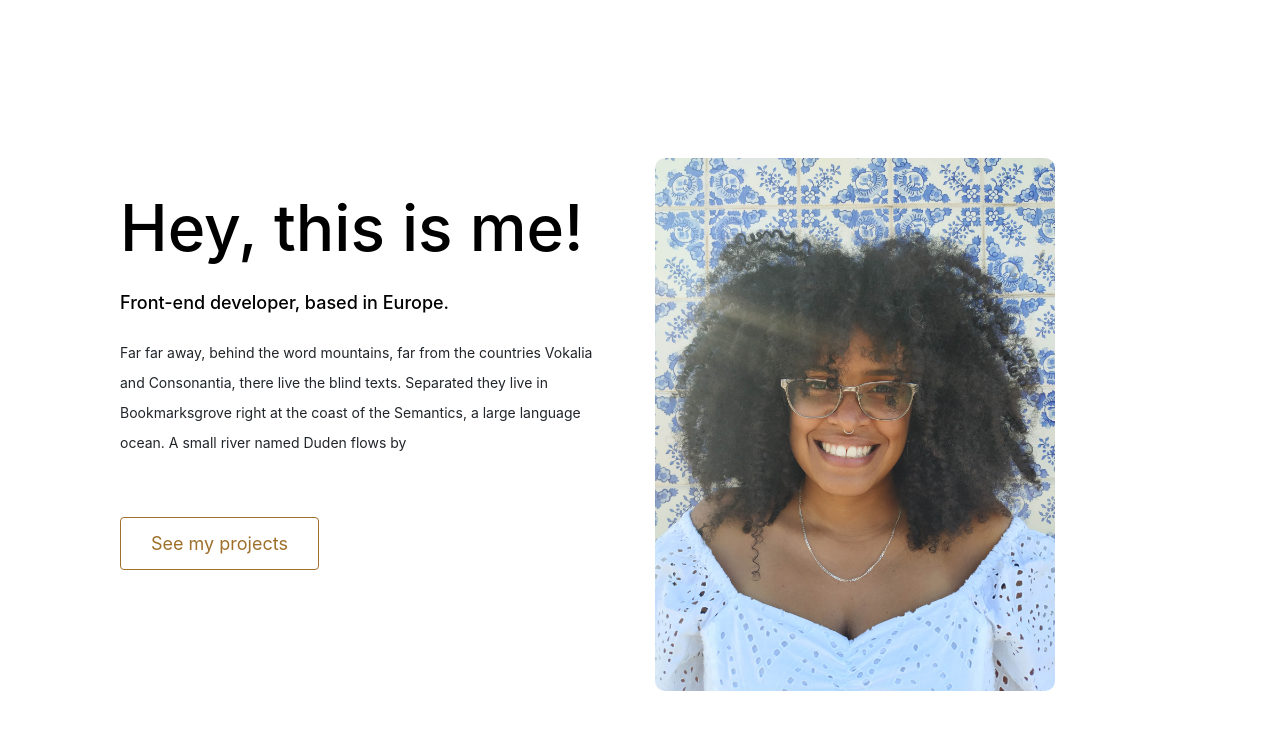
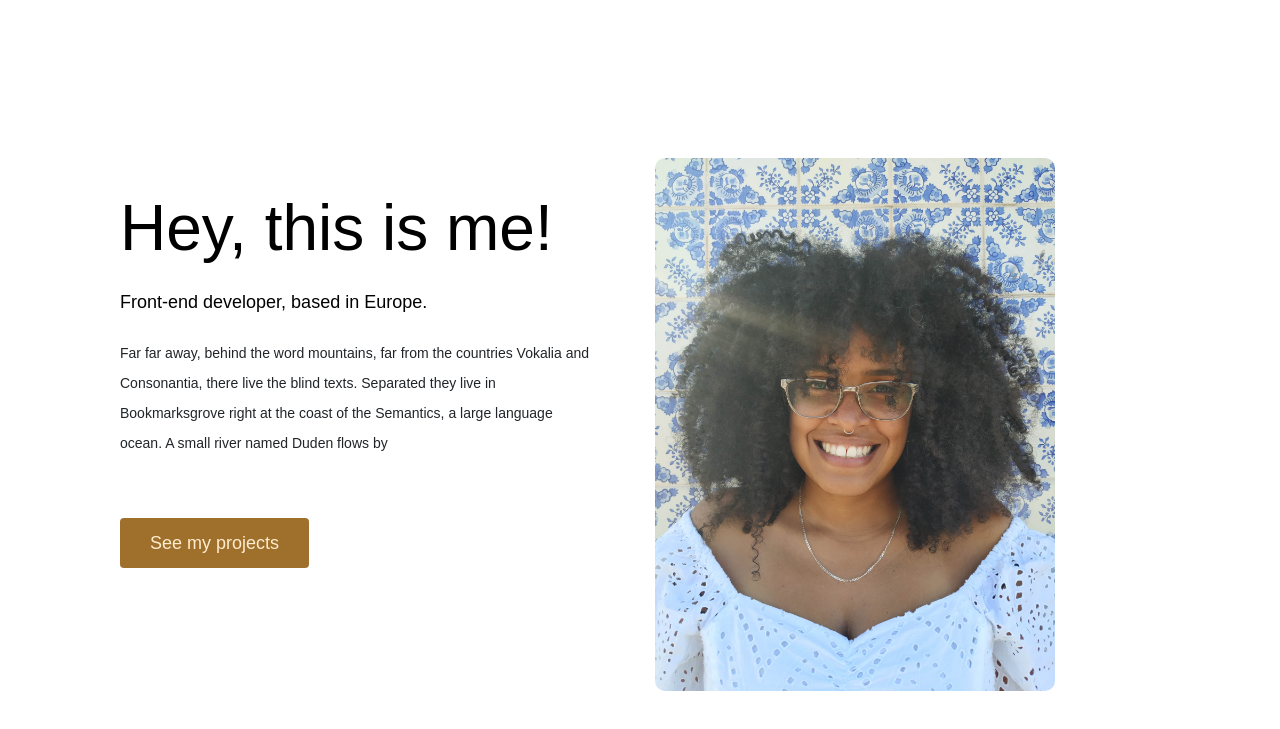
Before and after one commit to Georgina-Santos-daSilva/Portfolio-project-Georgina, a plain HTML site: page about.html in a window 1280 px wide. Shown: the part 117-846 px from the top of the page. Drawn offline with nearby package versions, Linux system fonts and the light colour scheme.

Commit message:
CSS changes

```diff
--- a/about.html
+++ b/about.html
@@ -62,7 +62,7 @@
               large language ocean. A small river named Duden flows by
             </p>
         </br>
-            <a href="#" class="btn-branding-outline">See my projects</a>
+            <a href="#" class="btn-branding">See my projects</a>
 
     </div> </div>
 
--- a/style.css
+++ b/style.css
@@ -3,6 +3,10 @@
   --heading-font-family: "Playfair Display", serif;
   --default-font-family: "Poppings", sans-serif;
   --secondary-color :bisque;
+}
+
+body {
+  font-family: var(--default-font-family);
 }
 
 h1,
@@ -13,7 +17,7 @@ h3 {
   font-weight: bold;
 }
 h1 {
-  font-size: 84px;
+  font-size: 96px;
    line-height: 1.5;
 }
 h2 {
@@ -70,6 +74,8 @@ p {
 .hero h2 {
   font-family: "Poppings" sans-serif;
   font-size: 24px;
+  font-weight: normal;
+  line-height: 1.5;
   color: rgb(51, 50, 50);
 }
 .btn-branding {
```
